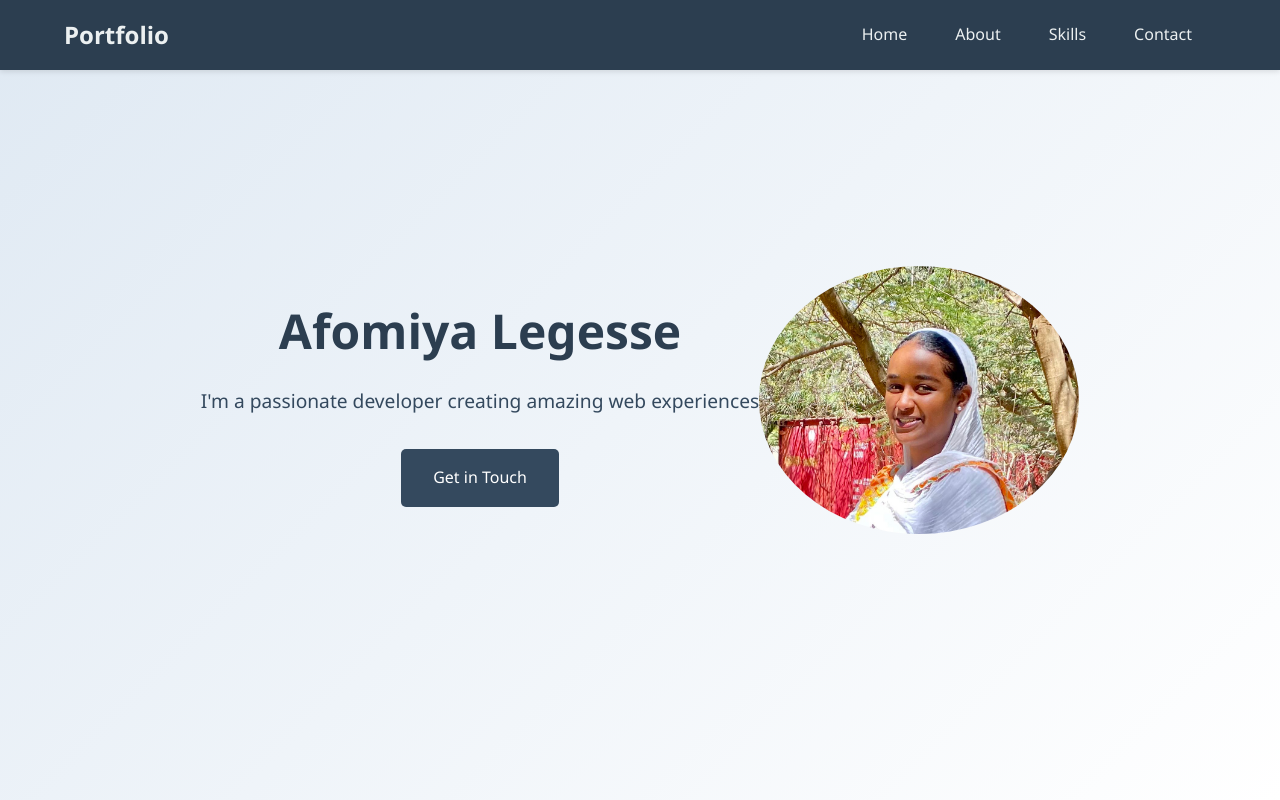
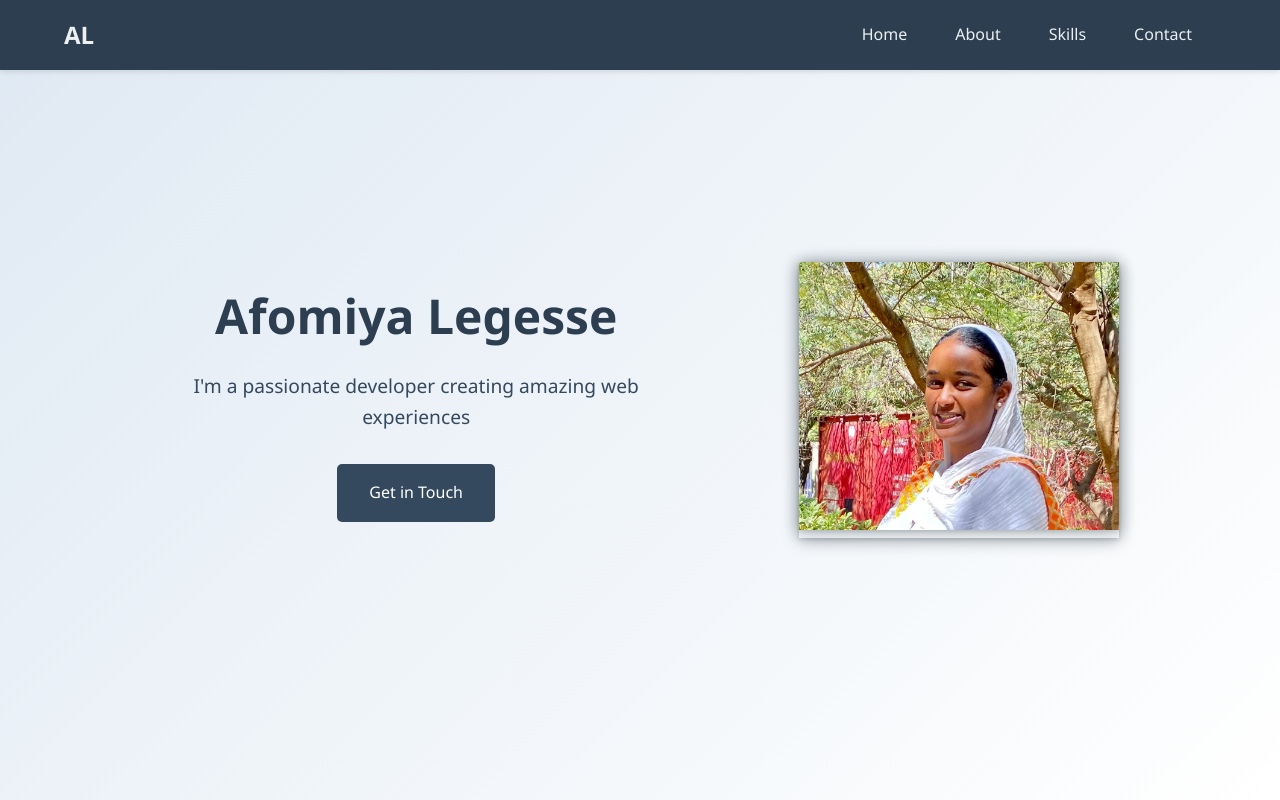
Before and after one commit to bettyberry/AfomiyaPortfolio, a plain HTML site: page index.html in a window 1280 px wide. Shown: the top 800 px of the page. Drawn offline with Linux system fonts and the light colour scheme.

Commit message:
add more styles

```diff
--- a/index.html
+++ b/index.html
@@ -3,14 +3,14 @@
 <head>
     <meta charset="UTF-8">
     <meta name="viewport" content="width=device-width, initial-scale=1.0">
-    <title>My Portfolio</title>
+    <title>Personal Portfolio</title>
     <link rel="stylesheet" href="styles.css">
     <link rel="stylesheet" href="https://cdnjs.cloudflare.com/ajax/libs/font-awesome/6.0.0/css/all.min.css">
 </head>
 <body>
     <!-- Navigation -->
     <nav class="navbar">
-        <div class="logo">Portfolio</div>
+        <div class="logo">AL</div>
         <ul class="nav-links">
             <li><a href="#home">Home</a></li>
             <li><a href="#about">About</a></li>
@@ -26,12 +26,20 @@
 
     <!-- Hero Section -->
     <section id="home" class="hero">
-        <div class="hero-content fade-in">
+
+        <div class="hero-main">
+<div class="hero-content fade-in">
             <h1>Afomiya Legesse</h1>
             <p>I'm a passionate developer creating amazing web experiences</p>
             <a href="#contact" class="cta-button">Get in Touch</a>
         </div>
-        <img src="images\photo_2025-05-19_23-22-16.jpg (2).jpg" alt="Hero Image" class="hero-image ">
+        </div>
+
+        <div class="hero-image fade-in">
+
+            <img src="images\photo_2025-05-19_23-22-16.jpg (2).jpg" alt="Hero Image" class="hero-image ">
+
+        </div>
     </section>
 
     <!-- About Section -->
--- a/styles.css
+++ b/styles.css
@@ -66,10 +66,27 @@ body {
     padding: 0 1rem;
 }
 
+.hero-main {
+    display: flex;
+    align-items: center;
+    justify-content: space-between;
+
+}
+
+.hero-content{
+    margin-right: 5rem;
+    width: 80%;
+}
+
 .hero-content h1 {
     font-size: 3rem;
     margin-bottom: 1rem;
     color: #2c3e50;
+
+}
+
+.hero-image{
+    box-shadow: rgba(14, 30, 37, 0.12) 0px 2px 4px 0px, rgba(14, 30, 37, 0.32) 0px 2px 16px 0px;
 }
 
 .hero-content p {
@@ -94,7 +111,7 @@ body {
 
 .hero-image {
     width: 25vw;
-    border-radius: 50%;
+    /* border-radius: 50%; */
     cursor: pointer;
     box-shadow: #34495e;
     animation:flootImage 4s ease-in-out infinite;
```
